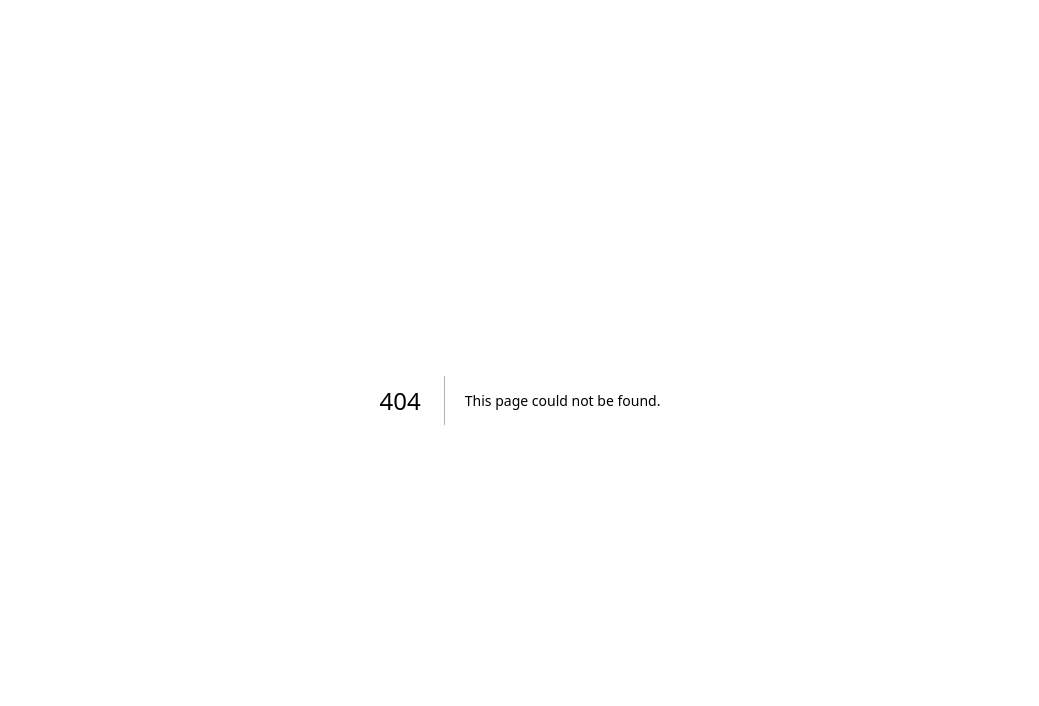
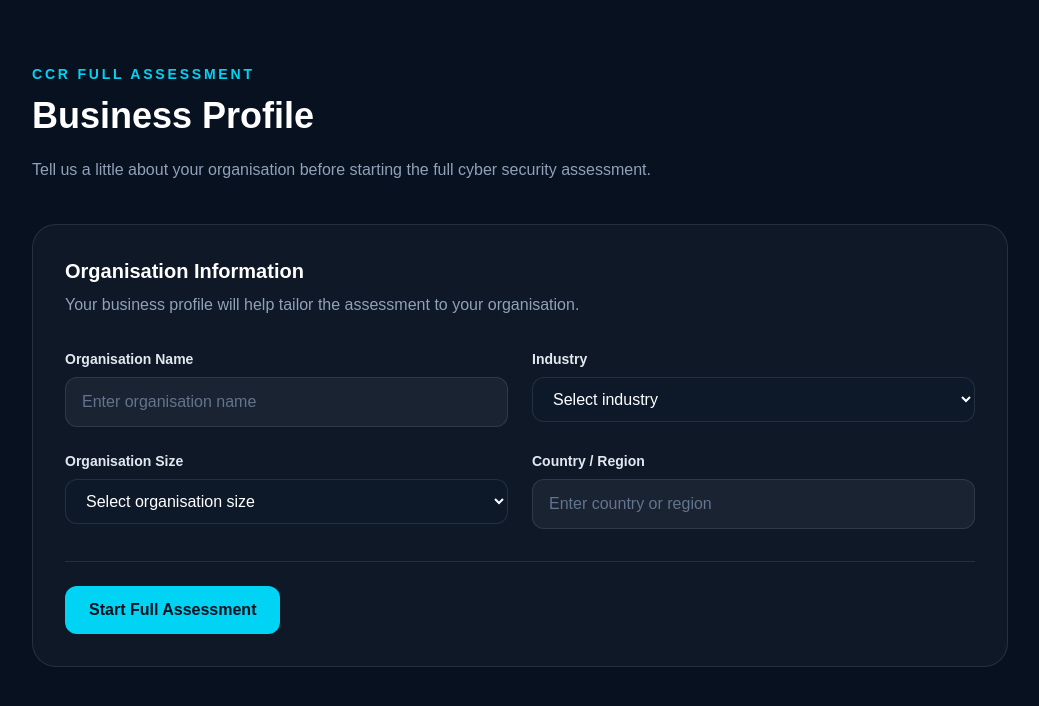
Before and after one commit to DrMesutInan-SFHEA/cyberscorehub, a Next.js app: page /assessment/full/business-profile in a window 1280 px wide. Before the commit this address had no page. Shown: the top 706 px of the page, without its empty margins (120-1159 px from the left). Built offline with nearby package versions, Linux system fonts and the light colour scheme.

Commit message:
Add full assessment business profile and questions flow

```diff
--- /dev/null
+++ b/src/app/assessment/full/business-profile/page.tsx
@@ -0,0 +1,135 @@
+import Link from "next/link";
+
+export default function FullAssessmentBusinessProfilePage() {
+  return (
+    <main className="min-h-screen bg-[#07111f] text-white">
+      <div className="mx-auto max-w-5xl px-6 py-16">
+        <div className="text-sm font-bold uppercase tracking-[0.2em] text-cyan-400">
+          CCR Full Assessment
+        </div>
+
+        <h1 className="mt-3 text-4xl font-black">
+          Business Profile
+        </h1>
+
+        <p className="mt-5 max-w-2xl leading-7 text-slate-400">
+          Tell us a little about your organisation before starting the full
+          cyber security assessment.
+        </p>
+
+        <div className="mt-10 rounded-3xl border border-white/10 bg-white/[0.03] p-8">
+          <div className="text-xl font-bold">
+            Organisation Information
+          </div>
+
+          <p className="mt-2 text-slate-400">
+            Your business profile will help tailor the assessment to your
+            organisation.
+          </p>
+
+          <div className="mt-8 grid gap-6 md:grid-cols-2">
+            <div>
+              <label
+                htmlFor="organisationName"
+                className="mb-2 block text-sm font-semibold text-slate-200"
+              >
+                Organisation Name
+              </label>
+
+              <input
+                id="organisationName"
+                name="organisationName"
+                type="text"
+                placeholder="Enter organisation name"
+                className="w-full rounded-xl border border-white/10 bg-white/[0.05] px-4 py-3 text-white outline-none placeholder:text-slate-500 focus:border-cyan-400"
+              />
+            </div>
+
+            <div>
+              <label
+                htmlFor="industry"
+                className="mb-2 block text-sm font-semibold text-slate-200"
+              >
+                Industry
+              </label>
+
+              <select
+                id="industry"
+                name="industry"
+                defaultValue=""
+                className="w-full rounded-xl border border-white/10 bg-[#0d1929] px-4 py-3 text-white outline-none focus:border-cyan-400"
+              >
+                <option value="" disabled>
+                  Select industry
+                </option>
+                <option value="technology">Technology</option>
+                <option value="financial-services">Financial Services</option>
+                <option value="healthcare">Healthcare</option>
+                <option value="education">Education</option>
+                <option value="retail">Retail</option>
+                <option value="manufacturing">Manufacturing</option>
+                <option value="professional-services">
+                  Professional Services
+                </option>
+                <option value="other">Other</option>
+              </select>
+            </div>
+
+            <div>
+              <label
+                htmlFor="organisationSize"
+                className="mb-2 block text-sm font-semibold text-slate-200"
+              >
+                Organisation Size
+              </label>
+
+              <select
+                id="organisationSize"
+                name="organisationSize"
+                defaultValue=""
+                className="w-full rounded-xl border border-white/10 bg-[#0d1929] px-4 py-3 text-white outline-none focus:border-cyan-400"
+              >
+                <option value="" disabled>
+                  Select organisation size
+                </option>
+<option value="1-10">1–10 employees</option>
+<option value="11-50">11–50 employees</option>
+<option value="51-250">51–250 employees</option>
+<option value="251-1000">251–1,000 employees</option>
+                <option value="1000+">1,000+ employees</option>
+              </select>
+            </div>
+
+            <div>
+              <label
+                htmlFor="country"
+                className="mb-2 block text-sm font-semibold text-slate-200"
+              >
+                Country / Region
+              </label>
+
+              <input
+                id="country"
+                name="country"
+                type="text"
+                placeholder="Enter country or region"
+                className="w-full rounded-xl border border-white/10 bg-white/[0.05] px-4 py-3 text-white outline-none placeholder:text-slate-500 focus:border-cyan-400"
+              />
+            </div>
+
+          </div>
+
+          <div className="mt-8 border-t border-white/10 pt-6">
+<Link
+  href="/assessment/full/questions"
+  className="inline-block rounded-xl bg-cyan-400 px-6 py-3 font-bold text-[#07111f] transition hover:bg-cyan-300"
+>
+  Start Full Assessment
+              </Link>
+          </div>
+
+        </div>
+      </div>
+    </main>
+  );
+}
--- /dev/null
+++ b/src/app/assessment/full/questions/page.tsx
@@ -0,0 +1,59 @@
+export default function FullAssessmentQuestionsPage() {
+  return (
+    <main className="min-h-screen bg-[#07111f] text-white">
+      <div className="mx-auto max-w-5xl px-6 py-16">
+        <div className="text-sm font-bold uppercase tracking-[0.2em] text-cyan-400">
+          CCR Full Assessment
+        </div>
+
+        <h1 className="mt-3 text-4xl font-black">
+          Cyber Security Assessment
+        </h1>
+
+        <p className="mt-5 max-w-2xl leading-7 text-slate-400">
+          Complete all five security domains to build your cyber resilience
+          profile.
+        </p>
+
+        <div className="mt-10 rounded-3xl border border-white/10 bg-white/[0.03] p-8">
+          <div className="flex items-center justify-between gap-4">
+            <div>
+              <div className="text-sm font-semibold uppercase tracking-wider text-cyan-400">
+                Assessment Progress
+              </div>
+
+              <div className="mt-2 text-2xl font-bold">
+                0 of 30 questions completed
+              </div>
+            </div>
+
+            <div className="text-3xl font-black text-cyan-400">
+              0%
+            </div>
+          </div>
+
+          <div className="mt-6 h-2 overflow-hidden rounded-full bg-white/10">
+            <div className="h-full w-0 rounded-full bg-cyan-400" />
+          </div>
+        </div>
+
+        <div className="mt-8 grid gap-4 md:grid-cols-5">
+          {["GOV", "AST", "IAM", "END", "NET"].map((domain) => (
+            <div
+              key={domain}
+              className="rounded-2xl border border-white/10 bg-white/[0.03] p-5 text-center"
+            >
+              <div className="text-lg font-bold text-white">
+                {domain}
+              </div>
+
+              <div className="mt-2 text-sm text-slate-400">
+                0 / 6
+              </div>
+            </div>
+          ))}
+        </div>
+      </div>
+    </main>
+  );
+}
```
